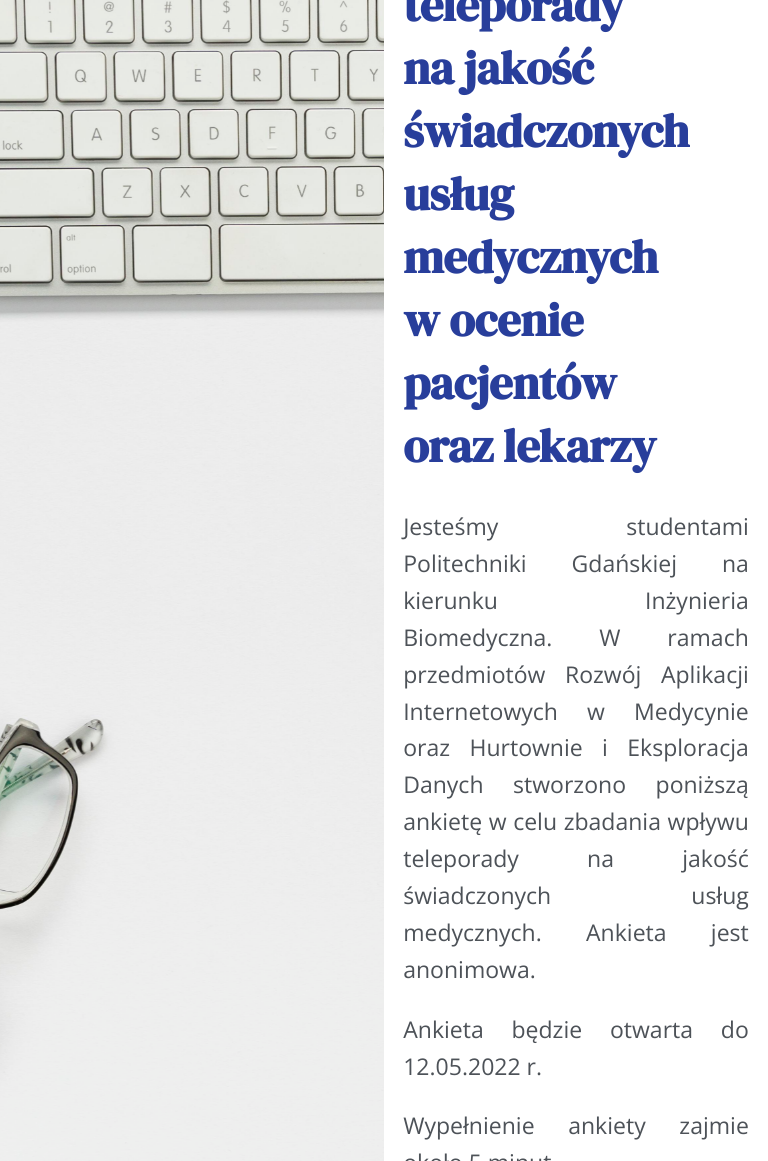
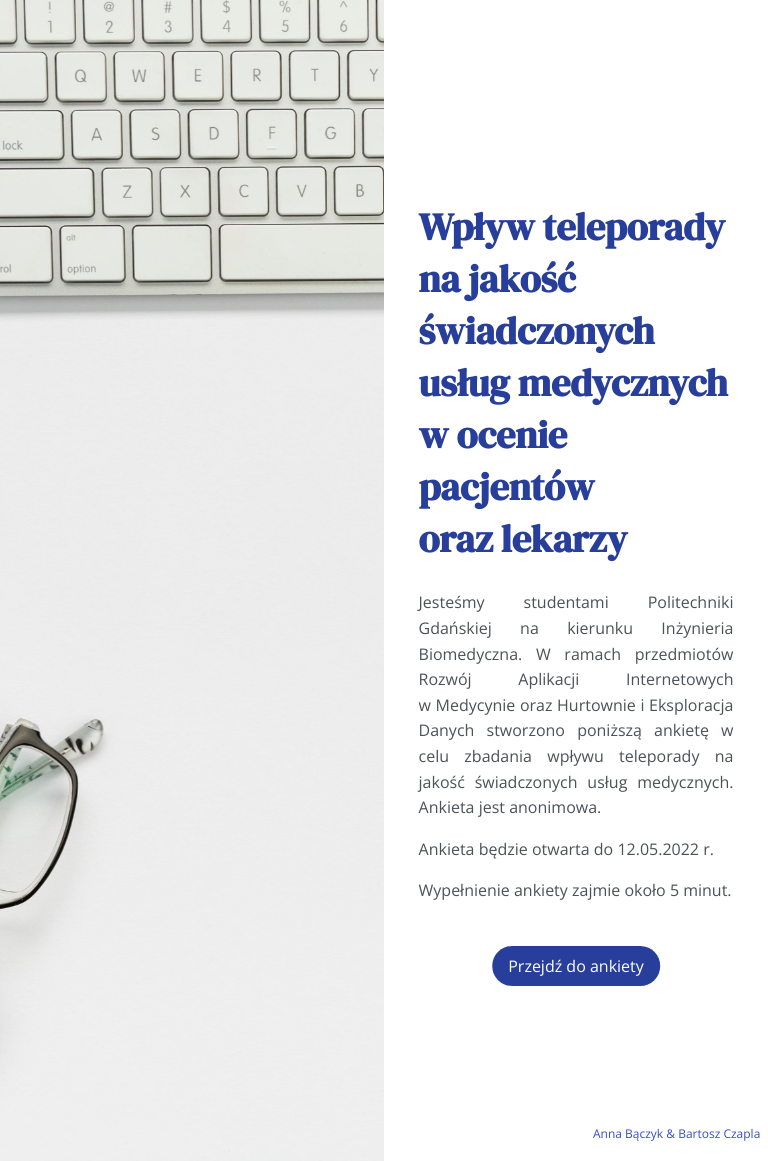
Before and after one commit to abaczyk/telemedicine, a Django app: page / in a window 768 px wide. Run offline with Django 4.2, Linux system fonts and the light colour scheme; data comes from the database, SQL or seed files in the repository.

Commit message:
Commented out mobile css

```diff
--- a/templates/main.html
+++ b/templates/main.html
@@ -107,113 +107,113 @@
         }
 
 
-        @media only screen
-        and (max-device-height: 420px)
-        and (-webkit-min-device-pixel-ratio: 2)
-        and (orientation: landscape) {
-           h1 {
-                font-size: 3vw;
-            }
-
-            .content {
-                width: 75%;
-            }
-
-            .text {
-                top: 50%;
-                transform: translateY(-50%);
-                padding-left: 5%;
-                padding-right: 5%;
-            }
-            .footer{
-                bottom: 3vw;
-                position: relative;
-                transform: translateY(-50%);
-            }
-        }
-
-        @media only screen
-        and (max-device-width: 920px)
-        and (-webkit-min-device-pixel-ratio: 2)
-        and (orientation: portrait) {
-            .content {
-                width: 100%;
-            }
-
-            .text {
-                font-size: 4vw;
-                padding-left: 5%;
-                padding-right: 5%;
-                top: 50%;
-                transform: translateY(-50%);
-            }
-
-            h1 {
-                font-size: 8vw;
-            }
-
-            .button {
-                font-size: 40px;
-                padding: 40px;
-                border-radius: 40px;
-            }
-
-            .footer {
-                bottom: 3vw;
-                position: relative;
-                transform: translateY(-50%);
-            }
-        }
-
+        {#@media only screen#}
+        {#and (max-device-height: 420px)#}
+        {#and (-webkit-min-device-pixel-ratio: 2)#}
+        {#and (orientation: landscape) {#}
+        {#   h1 {#}
+        {#        font-size: 3vw;#}
+        {#    }#}
+        {##}
+        {#    .content {#}
+        {#        width: 75%;#}
+        {#    }#}
+        {##}
+        {#    .text {#}
+        {#        top: 50%;#}
+        {#        transform: translateY(-50%);#}
+        {#        padding-left: 5%;#}
+        {#        padding-right: 5%;#}
+        {#    }#}
+        {#    .footer{#}
+        {#        bottom: 3vw;#}
+        {#        position: relative;#}
+        {#        transform: translateY(-50%);#}
+        {#    }#}
+        {#}#}
+        {##}
+        {#@media only screen#}
+        {#and (max-device-width: 920px)#}
+        {#and (-webkit-min-device-pixel-ratio: 2)#}
+        {#and (orientation: portrait) {#}
+        {#    .content {#}
+        {#        width: 100%;#}
+        {#    }#}
+        {##}
+        {#    .text {#}
+        {#        font-size: 4vw;#}
+        {#        padding-left: 5%;#}
+        {#        padding-right: 5%;#}
+        {#        top: 50%;#}
+        {#        transform: translateY(-50%);#}
+        {#    }#}
+        {##}
+        {#    h1 {#}
+        {#        font-size: 8vw;#}
+        {#    }#}
+        {##}
+        {#    .button {#}
+        {#        font-size: 40px;#}
+        {#        padding: 40px;#}
+        {#        border-radius: 40px;#}
+        {#    }#}
+        {##}
+        {#    .footer {#}
+        {#        bottom: 3vw;#}
+        {#        position: relative;#}
+        {#        transform: translateY(-50%);#}
+        {#    }#}
+        {#}#}
+        {##}
         {#iPad#}
-        @media only screen
-        and (min-device-width: 481px)
-        and (max-device-width: 1024px)
-        and (orientation: portrait) {
-            h1 {
-                font-size: 6vw;
-            }
-
-            .text {
-                font-size: 3vw;
-                top: 50%;
-                transform: translateY(-50%);
-                padding-left: 5%;
-                padding-right: 5%;
-            }
-
-            .footer {
-                bottom: 3vw;
-                position: relative;
-                transform: translateY(-50%);
-            }
-        }
-
-        @media only screen
-        and (min-device-width: 481px)
-        and (max-device-width: 1024px)
-        and (orientation: landscape) {
-            h1 {
-                font-size: 3vw;
-            }
-
-            .text {
-                padding-left: 5%;
-                padding-right: 5%;
-                top: 55%;
-                transform: translateY(-50%);
-            }
-
-            .content {
-                width: 75%;
-            }
-
-            .footer {
-                bottom: 3vw;
-                position: relative;
-                transform: translateY(-50%);
-            }
-        }
+        {#@media only screen#}
+        {#and (min-device-width: 481px)#}
+        {#and (max-device-width: 1024px)#}
+        {#and (orientation: portrait) {#}
+        {#    h1 {#}
+        {#        font-size: 6vw;#}
+        {#    }#}
+        {##}
+        {#    .text {#}
+        {#        font-size: 3vw;#}
+        {#        top: 50%;#}
+        {#        transform: translateY(-50%);#}
+        {#        padding-left: 5%;#}
+        {#        padding-right: 5%;#}
+        {#    }#}
+        {##}
+        {#    .footer {#}
+        {#        bottom: 3vw;#}
+        {#        position: relative;#}
+        {#        transform: translateY(-50%);#}
+        {#    }#}
+        {#}#}
+        {##}
+        {#@media only screen#}
+        {#and (min-device-width: 481px)#}
+        {#and (max-device-width: 1024px)#}
+        {#and (orientation: landscape) {#}
+        {#    h1 {#}
+        {#        font-size: 3vw;#}
+        {#    }#}
+        {##}
+        {#    .text {#}
+        {#        padding-left: 5%;#}
+        {#        padding-right: 5%;#}
+        {#        top: 55%;#}
+        {#        transform: translateY(-50%);#}
+        {#    }#}
+        {##}
+        {#    .content {#}
+        {#        width: 75%;#}
+        {#    }#}
+        {##}
+        {#    .footer {#}
+        {#        bottom: 3vw;#}
+        {#        position: relative;#}
+        {#        transform: translateY(-50%);#}
+        {#    }#}
+        {#}#}
 
 
     </style>
```
